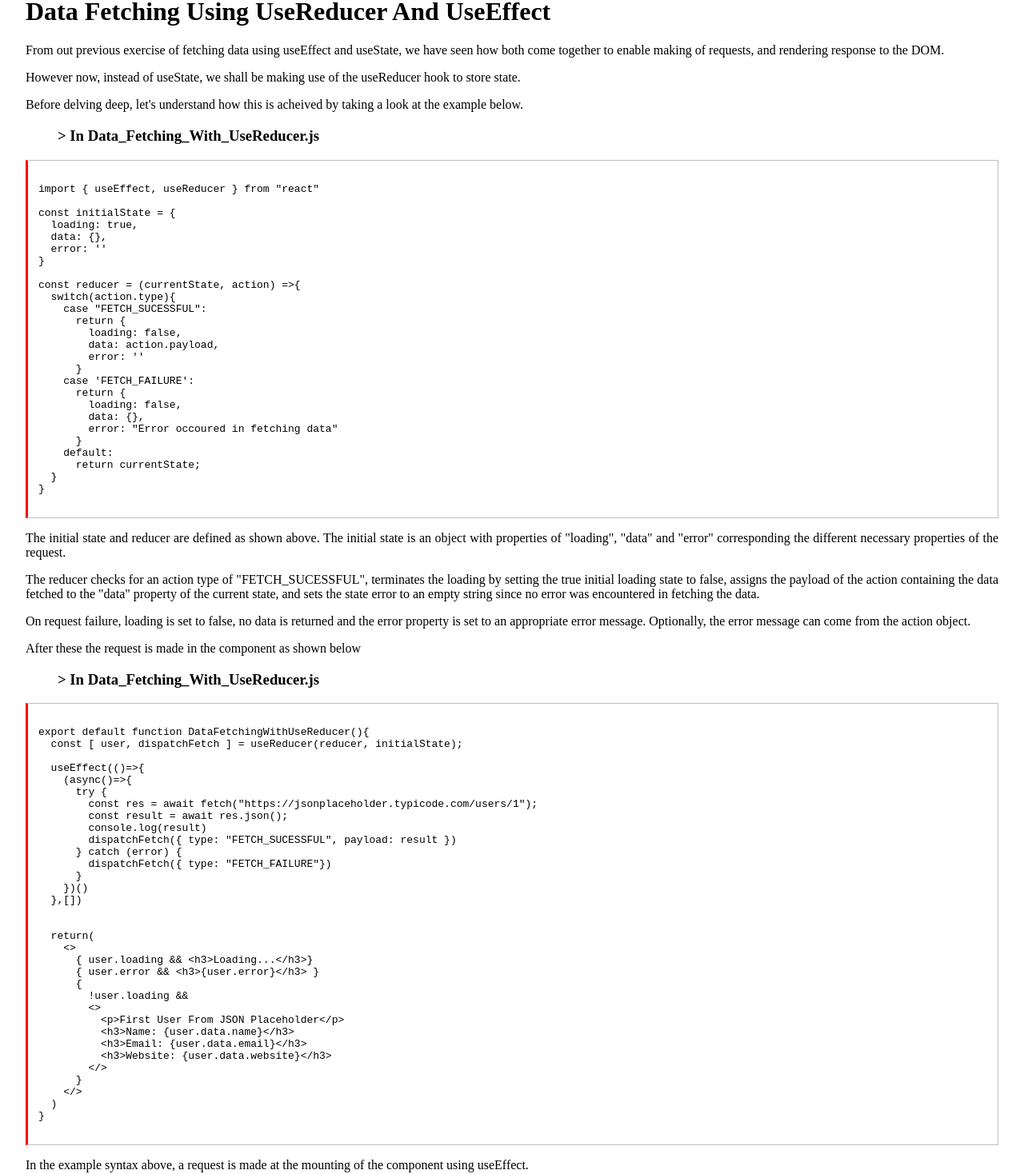
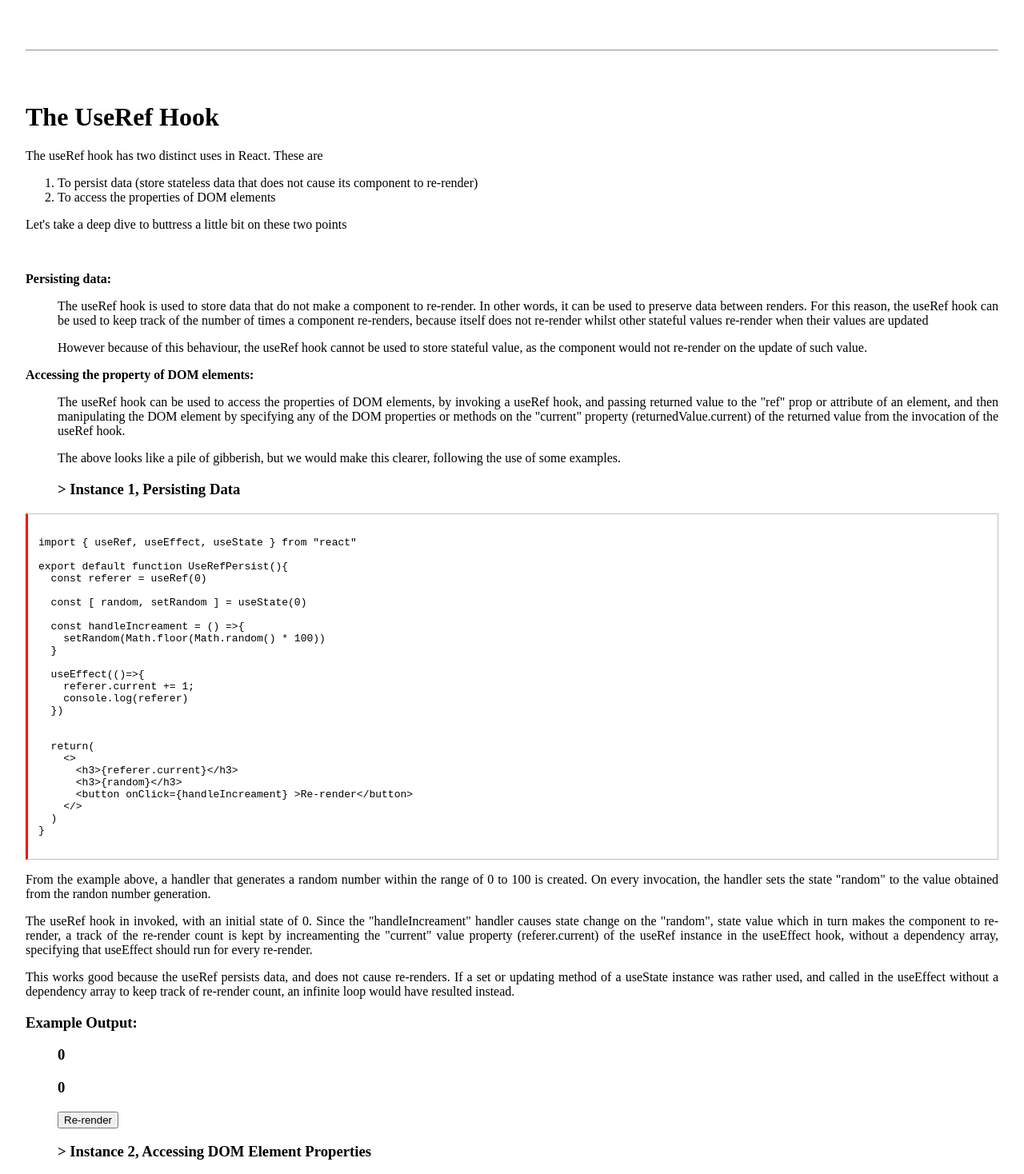
Before and after one commit to Hycient195/Learn-React-Hooks, a React (Create React App) app: page / in a window 1280 px wide. Shown: the part 7102-8570 px from the top of the page at 80% size. Built offline with nearby package versions, Linux system fonts and the light colour scheme; no server answers.

Commit message:
Added useRef persist

```diff
--- a/src/05. UseCallback/01. UseCallback_Hook.js
+++ b/src/05. UseCallback/01. UseCallback_Hook.js
@@ -202,9 +202,10 @@ export default function UseCallbackHook(){
         the same way as the dependency array to useEffect.
       </p>
       <p>
-        Using the useCallback hook specifies that a handle should
+        Using the useCallback hook specifies that a handler should
         only be reinitialized only when a dependency to it changes,
         which in turn re-renders the component dependent on it.
+        The useCallback hook is used for performance optimization.
       </p>
 
       <dl>
--- /dev/null
+++ b/src/06. UseMemo/01. UseMemo_Hook.js
@@ -0,0 +1,37 @@
+import { useState, useMemo } from 'react'
+
+export default function UseMemoHook() {
+  const [ countOne, setCountOne ] = useState(0);
+  const [ countTwo, setCountTwo ] = useState(0);
+
+  const increamentOne = () =>{
+    let i = 0;
+    while (i <  541900090) i++;
+    setCountOne( countOne + 1 );
+  }
+
+  const halfCountOne = () => {
+    return countOne % 2 === 0;
+  }
+
+  const increamentTwo = () =>{
+    setCountTwo( countTwo + 1 );
+  }
+
+  return(
+    <>
+      <h1>The UseMemo Hook</h1>
+
+      <dl>
+        <dt><h3>Example Output</h3></dt>
+        <dd>
+          <h3>Count One = {countOne}  half of Count One {halfCountOne() ? "Even": "Odd"}</h3>
+          <button onClick={increamentOne} >Increament Count 1</button>
+
+          <h3>Count Two = {countTwo}</h3>
+          <button onClick={increamentTwo} >Increament Count 2</button>
+        </dd>
+      </dl>
+    </>
+  )
+}
--- /dev/null
+++ b/src/07. UseRef/01. UseRef_Hook.js
@@ -0,0 +1,63 @@
+import UseRefPersist from "./02. UseRef_Persist";
+import UseRefDOMProperties from "./03. UseRef_DOM_Properties";
+
+export default function UseRefHook(){
+
+  return(
+    <>
+      <h1>The UseRef Hook</h1>
+      <p>
+        The useRef hook has two distinct uses in React. These are
+      </p>
+      <ol>
+        <li>
+          To persist data (store stateless data that does not cause its
+          component to re-render)
+        </li>
+        <li>To access the properties of DOM elements</li>
+      </ol>
+      <p>
+        Let's take a deep dive to buttress a little bit on these two
+        points
+      </p>
+      <br />
+      <dl>
+        <dt><strong>Persisting data:</strong></dt>
+        <dd>
+        <p>
+          The useRef hook is used to store data that do not make a component
+          to re-render. In other words, it can be used to preserve data between
+          renders. For this reason, the useRef hook can be used to keep track
+          of the number of times a component re-renders, because itself does
+          not re-render whilst other stateful values re-render when their values
+          are updated
+        </p>
+        <p>
+          However because of this behaviour, the useRef hook cannot be used
+          to store stateful value, as the component would not re-render on the
+          update of such value.
+        </p>
+        </dd>
+
+        <dt><strong>Accessing the property of DOM elements:</strong></dt>
+        <dd>
+            <p>
+              The useRef hook can be used to access the properties of DOM
+              elements, by invoking a useRef hook, and passing returned value
+              to the "ref" prop or attribute of an element, and then manipulating
+              the DOM element by specifying any of the DOM properties or methods
+              on the "current" property (returnedValue.current) of the returned
+              value from the invocation of the useRef hook.
+            </p>
+            <p>
+              The above looks like a pile of gibberish, but we would make this
+              clearer, following the use of some examples.
+            </p>
+        </dd>
+      </dl>
+
+      <UseRefPersist />
+      <UseRefDOMProperties />
+    </>
+  )
+}
--- /dev/null
+++ b/src/07. UseRef/02. UseRef_Persist.js
@@ -0,0 +1,87 @@
+import { useRef, useEffect, useState } from "react"
+
+export default function UseRefPersist(){
+  const referer = useRef(0)
+
+  const [ random, setRandom ] = useState(0)
+
+  const handleIncreament = () =>{
+    setRandom(Math.floor(Math.random() * 100))
+  }
+
+  useEffect(()=>{
+    referer.current += 1;
+    console.log(referer)
+  })
+
+
+  return(
+    <>
+      <dl><dd><h3>&gt; Instance 1, Persisting Data</h3></dd></dl>
+      <code>
+        <pre>
+          {
+            `
+import { useRef, useEffect, useState } from "react"
+
+export default function UseRefPersist(){
+  const referer = useRef(0)
+
+  const [ random, setRandom ] = useState(0)
+
+  const handleIncreament = () =>{
+    setRandom(Math.floor(Math.random() * 100))
+  }
+
+  useEffect(()=>{
+    referer.current += 1;
+    console.log(referer)
+  })
+
+
+  return(
+    <>
+      <h3>{referer.current}</h3>
+      <h3>{random}</h3>
+      <button onClick={handleIncreament} >Re-render</button>
+    </>
+  )
+}
+            `
+          }
+        </pre>
+      </code>
+      <p>
+        From the example above, a handler that generates a random number
+        within the range of 0 to 100 is created. On every invocation, the
+        handler sets the state "random" to the value obtained from the randon
+        number generation.
+      </p>
+      <p>
+        The useRef hook in invoked, with an initial state of 0.
+        Since the "handleIncreament" handler causes state change on the "random",
+        state value which in
+        turn makes the component to re-render, a track of the re-render count
+        is kept by increamenting the "current" value property (referer.current) of the useRef
+        instance in the useEffect hook, without a dependency array, specifying
+        that useEffect should run for every re-render.
+      </p>
+      <p>
+        This works good because the useRef persists data, and does not
+        cause re-renders. If a set or updating method of a useState instance
+        was rather used, and called in the useEffect without a dependency array
+        to keep track of re-render count, an infinite loop would have resulted
+        instead.
+      </p>
+
+      <dl>
+        <dt><h3>Example Output:</h3></dt>
+        <dd>
+          <h3>{referer.current}</h3>
+          <h3>{random}</h3>
+          <button onClick={handleIncreament} >Re-render</button>
+        </dd>
+      </dl>
+    </>
+  )
+}
--- /dev/null
+++ b/src/07. UseRef/03. UseRef_DOM_Properties.js
@@ -0,0 +1,7 @@
+export default function UseRefDOMProperties(){
+  return(
+    <>
+      <dl><dd><h3>&gt; Instance 2, Accessing DOM Element Properties</h3></dd></dl>
+    </>
+  )
+}
--- a/src/App.js
+++ b/src/App.js
@@ -10,6 +10,8 @@ import './App.css';
 import UseReducerWithContext from './04. UseReducer/05. UseReducer_With_Context';
 import DataFetchingWithUseReducer from './04. UseReducer/06. Data_Fetching_With_UseReducer';
 import UseCallbackHook from './05. UseCallback/01. UseCallback_Hook';
+import UseMemoHook from './06. UseMemo/01. UseMemo_Hook';
+import UseRefHook from './07. UseRef/01. UseRef_Hook';
 
 
 
@@ -60,9 +62,17 @@ function App() {
         <UseReducerWithContext />
       </CountContext.Provider>
       <hr />
-      <DataFetchingWithUseReducer />
+      {/* <DataFetchingWithUseReducer /> */}
       <hr />
-      <UseCallbackHook />
+      {/* <UseCallbackHook /> */}
+      <hr />
+      {/* <UseMemoHook />a */}
+      <UseRefHook />
+
+
+
+
+
       {/* <BrowserRouter>
         <Routes>
           <Route index element={<Home/>} />
```
